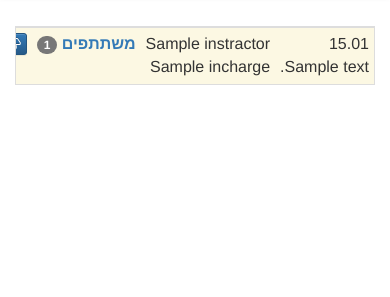
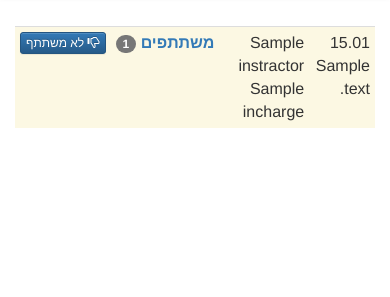
Before and after one commit to ngetter/operations, a Flask app: template templates/main.html in a window 390 px wide. Shown: the part 54-351 px from the top of the page. Run offline with Flask 2, Linux system fonts and the light colour scheme; the template is opened without the code that fills it: most values are stand-ins (such as "Sample title", 1, 10 or a date in 2020); some libraries are stand-ins or nearby versions.

Commit message:
fix responsiveness

```diff
--- a/templates/main.html
+++ b/templates/main.html
@@ -46,7 +46,7 @@
   </div>
 </div>
 
-<div class="table-responsive">
+
 <table class='table table-striped table-condensed' >
     {% for k in l %}
     {% if k.participate %}
@@ -67,5 +67,5 @@
     </tr>
     {% endfor %}
 </table>
-</div>
+
 {% endblock %}
```
